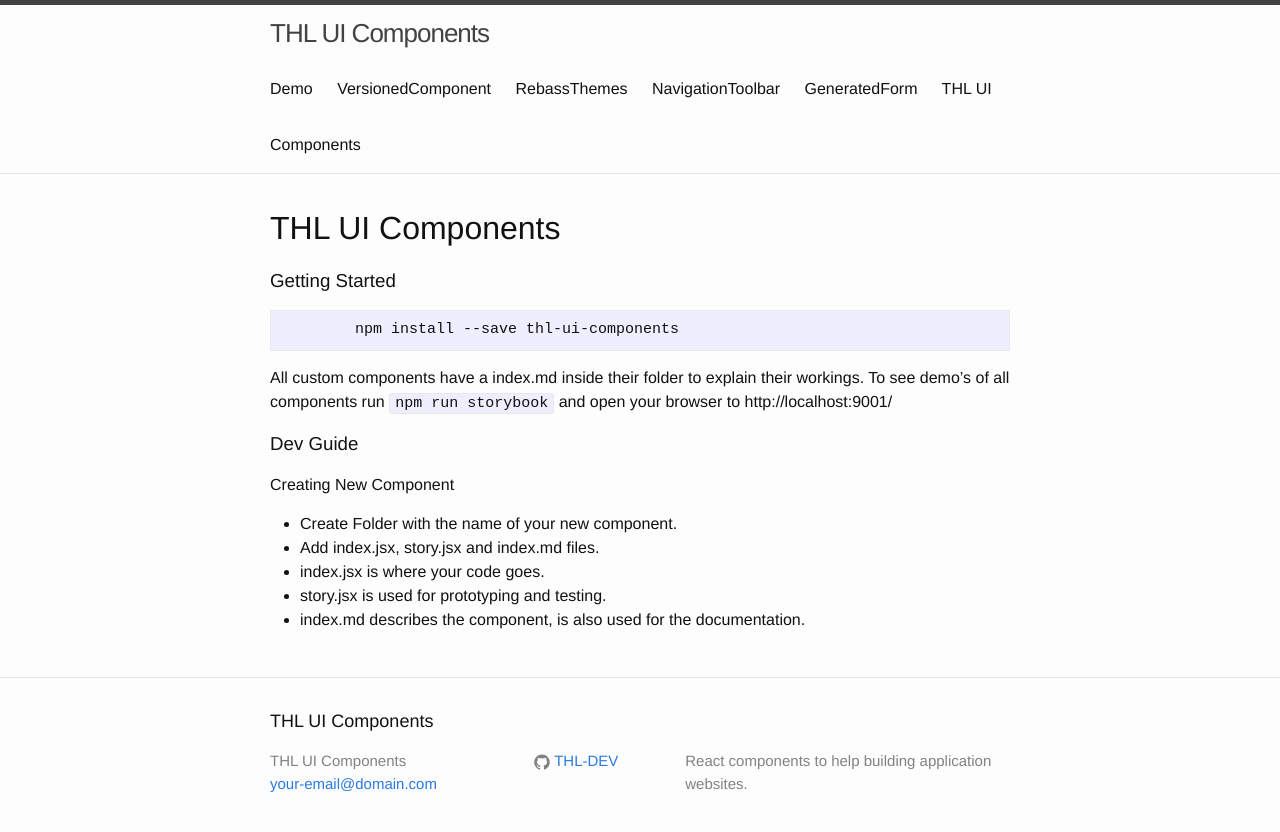
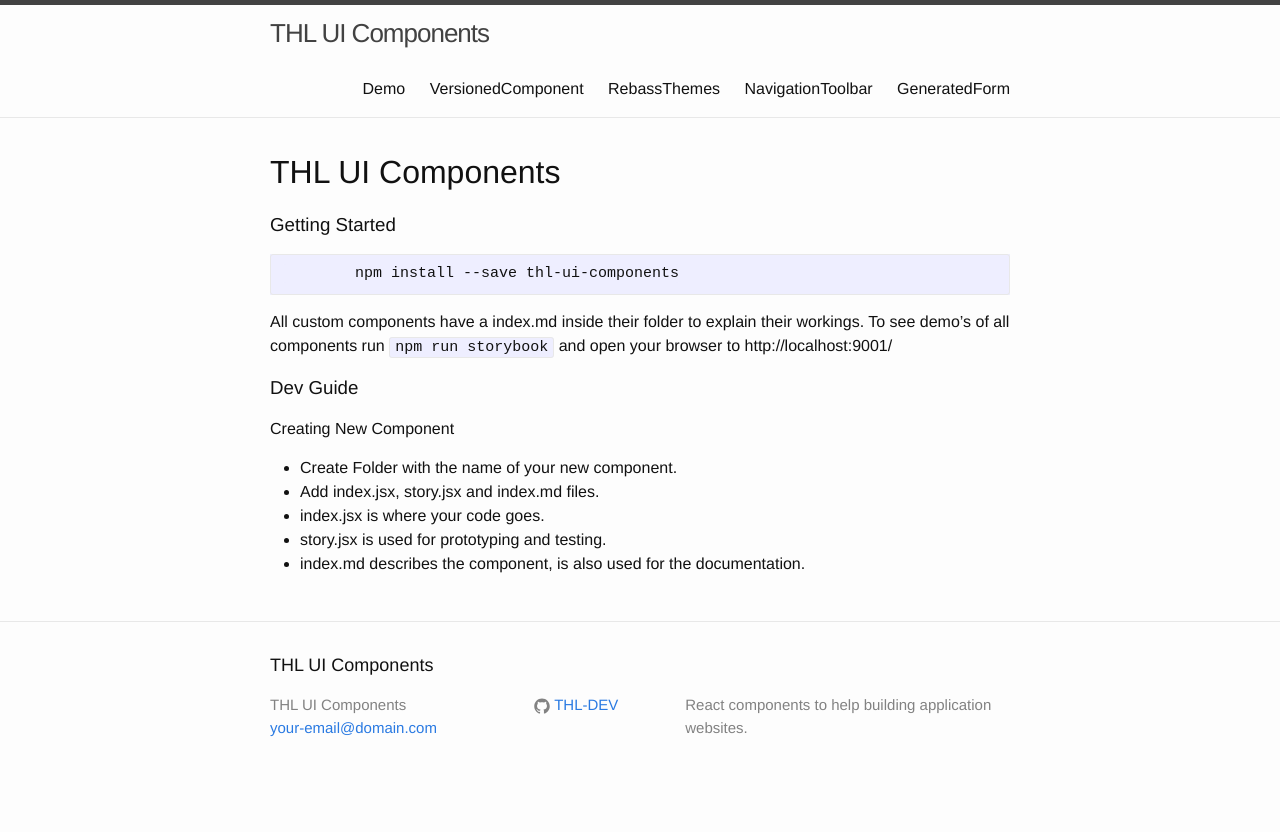
Before and after one commit to hlissnake/thl-ui-components, a Jekyll site: the page built from index.md, in a window 1280 px wide. Shown: the top 832 px of the page. Built offline with Jekyll 4.4.1, drawn with Linux system fonts in a browser that asks for light colours.

Commit message:
fix(navigation): Minor nav updates

```diff
--- a/_includes/header.html
+++ b/_includes/header.html
@@ -16,7 +16,7 @@
       <div class="trigger">
         <a class="page-link" href="{{ site.baseurl }}/storybook">Demo</a>
         {% for my_page in site.pages %}
-          {% if my_page.title and my_page.url %}
+          {% if my_page.title and my_page.title != 'Home' %}
           <a class="page-link" href="{{ my_page.url | prepend: site.baseurl }}">{{ my_page.title }}</a>
           {% endif %}
         {% endfor %}
--- a/index.md
+++ b/index.md
@@ -1,5 +1,5 @@
 ---
-title: THL UI Components
+title: Home
 layout: default
 ---
 
--- a/storybook/iframe.html
+++ b/storybook/iframe.html
@@ -13,6 +13,6 @@
       </head>
       <body>
         <div id="root"></div>
-        <script src="static/preview.bundle.js"></script>
+        <script src="../static/preview.bundle.js"></script>
       </body>
     </html>
--- a/storybook/index.html
+++ b/storybook/index.html
@@ -36,6 +36,6 @@
       </head>
       <body style="margin: 0;">
         <div id="root"></div>
-        <script src="static/manager.bundle.js"></script>
+        <script src="../static/manager.bundle.js"></script>
       </body>
     </html>
```
Also changed, not shown: components/VersionedComponent/index.md (+2 -0 lines).
